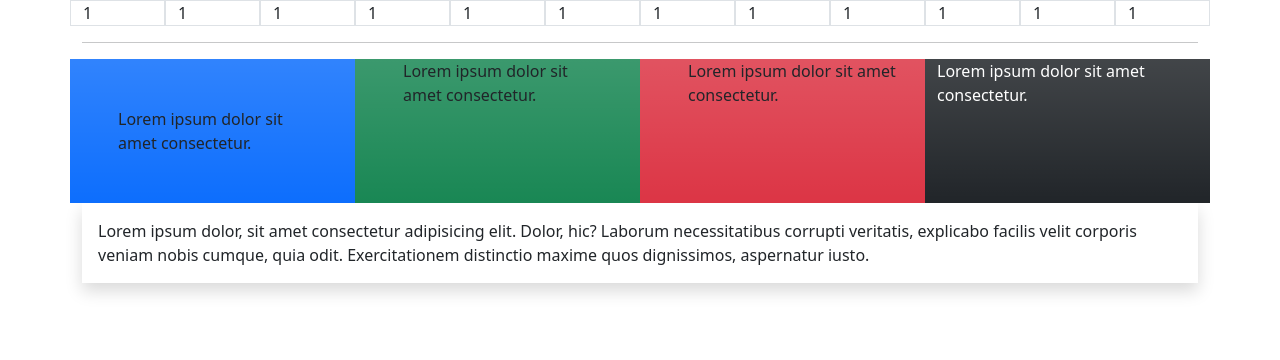
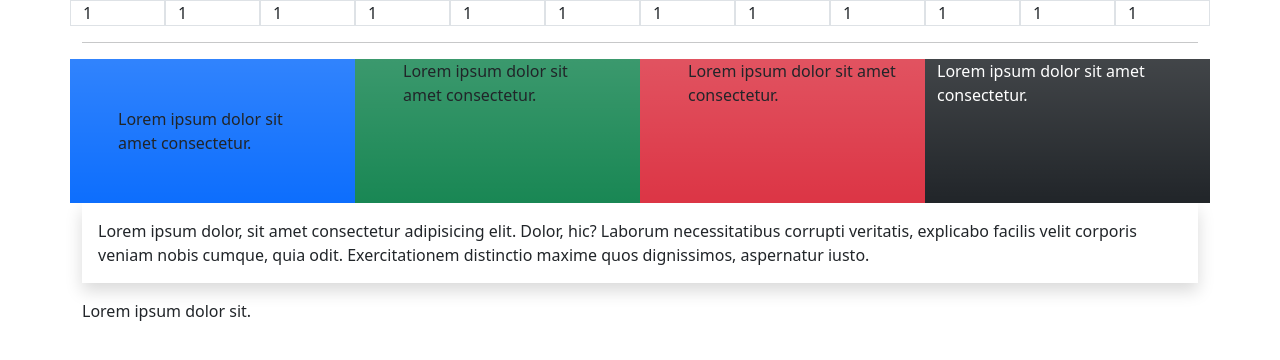
Before and after one commit to mononoke87/bootstrap, a plain HTML site: page index.html in a window 1280 px wide. Drawn offline with nearby package versions, Linux system fonts and the light colour scheme.

Commit message:
textos alineados

```diff
--- a/index.html
+++ b/index.html
@@ -44,6 +44,7 @@
             <div class="col-12 col-md-3 bg-dark bg-gradient text-white pe-5">Lorem ipsum dolor sit amet consectetur.</div>
         </div>
         <p class="shadow mt-4 p-3 mt-md-0">Lorem ipsum dolor, sit amet consectetur adipisicing elit. Dolor, hic? Laborum necessitatibus corrupti veritatis, explicabo facilis velit corporis veniam nobis cumque, quia odit. Exercitationem distinctio maxime quos dignissimos, aspernatur iusto.</p>
+        <p class="text-center text-md-start">Lorem ipsum dolor sit.</p>
 
        <!--
         <div class="row alto align-items-center justify-content-center">
```
